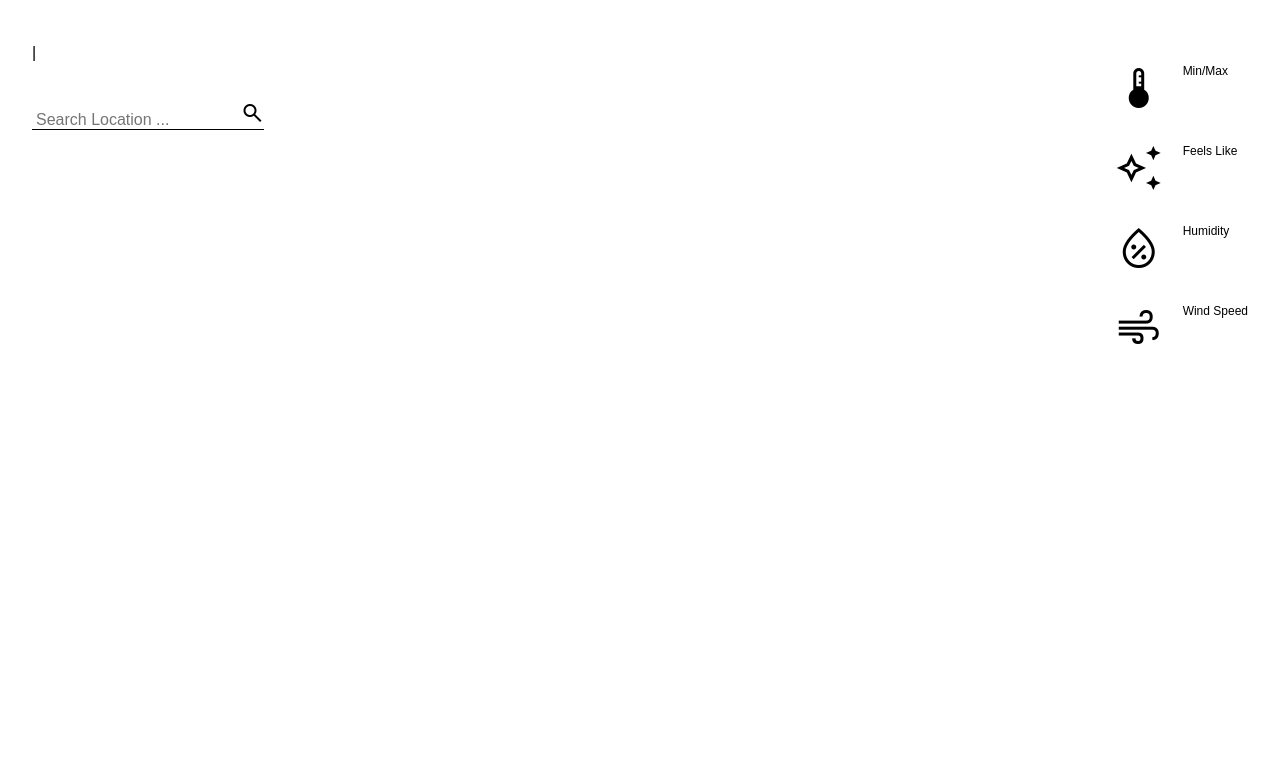
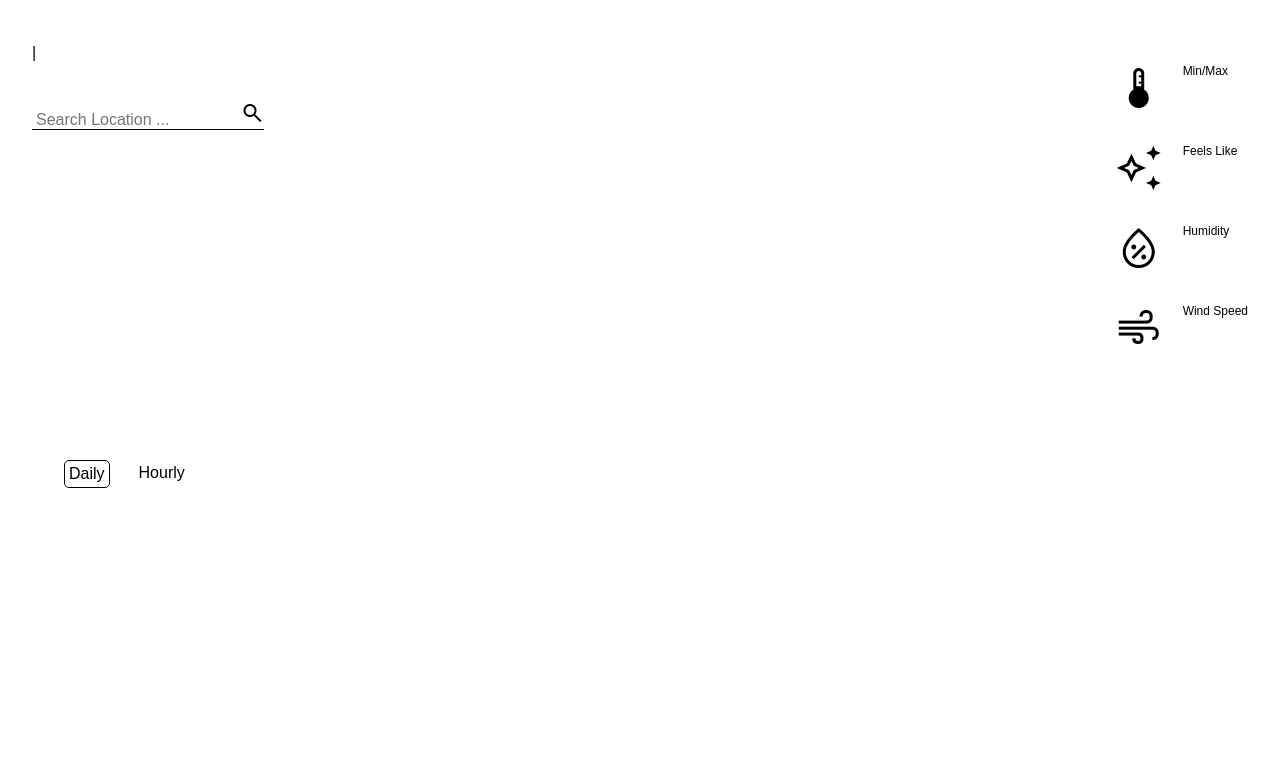
Before and after one commit to brocklarson/Weather-App, a plain HTML site: page index.html in a window 1280 px wide. Shown: the top 760 px of the page. Drawn offline with nearby package versions, Linux system fonts and the light colour scheme; no server answers.

Commit message:
Toggle between units and dailyhourly forecast

```diff
--- a/index.html
+++ b/index.html
@@ -50,8 +50,14 @@
             </div>
         </div>
     </div>
-    <div class="four-day-forecast"></div>
-    <div id="hourlyForecast"></div>
+    <div class="forecast-container">
+        <div class="forecast-selector">
+            <p id="daily">Daily</p>
+            <p id="hourly" class="hide">Hourly</p>
+        </div>
+        <div class="four-day-forecast"></div>
+        <div class="hourly-forecast hide"></div>
+    </div>
 
 
     <footer id="footer" class="footer">
--- a/styles.css
+++ b/styles.css
@@ -91,16 +91,44 @@ input{
     font-size: 1.75rem;
 }
 
+/* FORECAST */
+.forecast-container{
+    position: absolute;
+    bottom: 5vh;
+    width: 100vw;
+    margin: 0 0 50px 0;
+    height: 250px;
+}
+
+.forecast-selector{
+    display: flex;
+    flex-direction: row;
+    margin-left: 5vw;
+}
+
+.forecast-selector p{
+    margin: 0 25px 32px 0;
+    padding: 4px;
+    border: solid 1px var(--font-color);
+    border-radius: 5px;
+    cursor: pointer;
+}
+
+.forecast-selector p.hide{
+    border: none;
+    border-radius: 5px;
+}
+
 /* FOUR DAY FORECAST */
 .four-day-forecast{
-    position: absolute;
-    bottom: 5vh;
     display: flex;
     flex-direction: row;
-    width: 100vw;
     justify-content: space-around;
-    margin: 50px 4px;
     color: var(--font-color);
+}
+
+.four-day-forecast.hide{
+    display: none;
 }
 
 .fourDayCard-container{
@@ -126,6 +154,17 @@ input{
     margin-top: 8px;
     align-self: center;
     justify-self: center;
+}
+
+/* HOURLY FORECAST */
+.hourly-forecast{
+    display: 100vw;
+    height: 100px;
+    background: yellow;
+}
+
+.hourly-forecast.hide{
+    display: none;
 }
 
 /* FOOTER */
```
